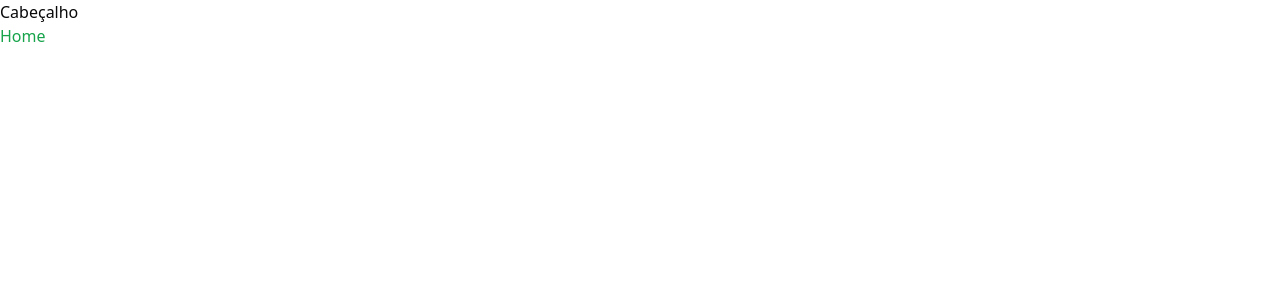
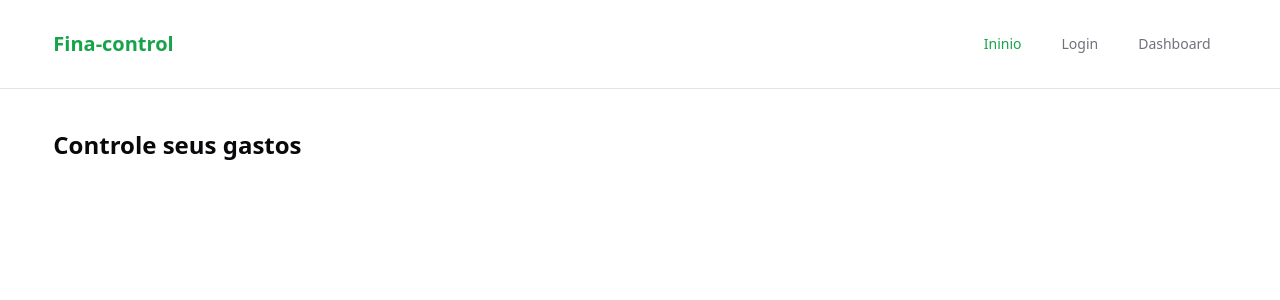
Before and after one commit to GadiegoN/fina-control, a React (Vite) app: page / in a window 1280 px wide. Shown: the top 300 px of the page. Built offline with nearby package versions, Linux system fonts and the light colour scheme.

Commit message:
feat: add header component and nav links

```diff
--- a/src/app.tsx
+++ b/src/app.tsx
@@ -1,6 +1,6 @@
 import { RouterProvider } from "react-router-dom";
 import { router } from "./routes/routes";
-import { ThemeProvider } from "./components/ui/theme/theme-provider";
+import { ThemeProvider } from "./components/theme/theme-provider";
 
 export function App() {
   return (
--- /dev/null
+++ b/src/components/header.tsx
@@ -0,0 +1,20 @@
+import { Link } from "react-router-dom";
+import { NavLink } from "./nav-link";
+
+export function Header() {
+    return (
+        <header className="border-b">
+            <div className="w-11/12 max-w-7xl mx-auto py-6 flex items-center justify-between">
+                <Link to="/">
+                    <h1 className="text-primary font-bold text-xl select-none cursor-pointer">Fina-control</h1>
+                </Link>
+
+                <nav className="flex gap-2">
+                    <NavLink to="/">Ininio</NavLink>
+                    <NavLink to="/sign-in">Login</NavLink>
+                    <NavLink to="/dashboard">Dashboard</NavLink>
+                </nav>
+            </div>
+        </header>
+    )
+}
--- /dev/null
+++ b/src/components/nav-link.tsx
@@ -0,0 +1,13 @@
+import { Link, LinkProps, useLocation } from "react-router-dom";
+import { Button } from "./ui/button";
+
+type NavLinkProps = LinkProps
+
+export function NavLink(props: NavLinkProps) {
+    const { pathname } = useLocation()
+    return (
+        <Button asChild variant="navlink">
+            <Link data-current={pathname === props.to} {...props} />
+        </Button>
+    )
+}
--- a/src/components/ui/button.tsx
+++ b/src/components/ui/button.tsx
@@ -18,6 +18,7 @@ const buttonVariants = cva(
           "bg-secondary text-secondary-foreground hover:bg-secondary/80",
         ghost: "hover:bg-accent hover:text-accent-foreground",
         link: "text-primary underline-offset-4 hover:underline",
+        navlink: "flex items-center gap-1.5 text-sm font-medium text-muted-foreground hover:text-foreground data-[current=true]:text-primary",
       },
       size: {
         default: "h-10 px-4 py-2",
@@ -35,7 +36,7 @@ const buttonVariants = cva(
 
 export interface ButtonProps
   extends React.ButtonHTMLAttributes<HTMLButtonElement>,
-    VariantProps<typeof buttonVariants> {
+  VariantProps<typeof buttonVariants> {
   asChild?: boolean
 }
 
--- a/src/pages/_layout/app-layout.tsx
+++ b/src/pages/_layout/app-layout.tsx
@@ -1,9 +1,10 @@
+import { Header } from "@/components/header";
 import { Outlet } from "react-router-dom";
 
 export function AppLayout() {
     return (
         <main>
-            <h1>Cabeçalho</h1>
+            <Header />
 
             <Outlet />
         </main>
--- a/src/pages/home.tsx
+++ b/src/pages/home.tsx
@@ -1,7 +1,7 @@
 export function Home() {
     return (
-        <div>
-            <h1 className="text-primary">Home</h1>
-        </div>
+        <section className="flex flex-col gap-6 w-11/12 max-w-7xl mx-auto py-10">
+            <h1 className="font-bold text-2xl">Controle seus gastos</h1>
+        </section>
     )
 }
```
Also changed, not shown: src/components/theme/mode-toggle.tsx (renamed from src/components/ui/theme/mode-toggle.tsx), src/components/theme/theme-provider.tsx (renamed from src/components/ui/theme/theme-provider.tsx), 1 other file (tests, documents, lock files or other folders).
